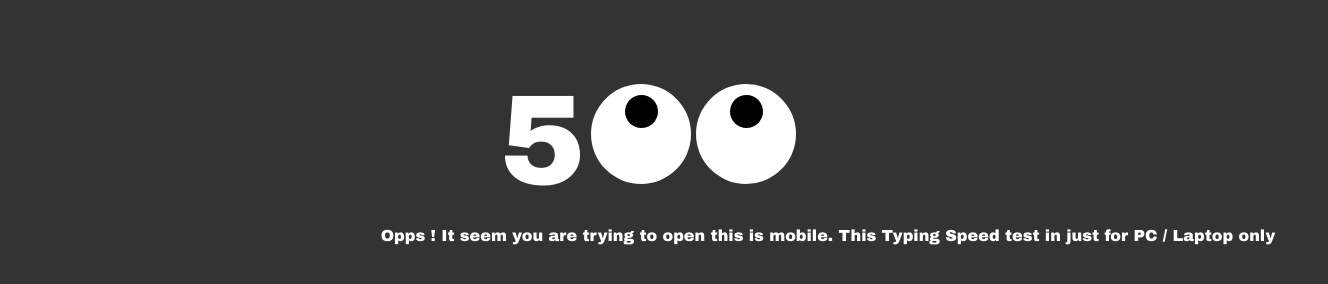
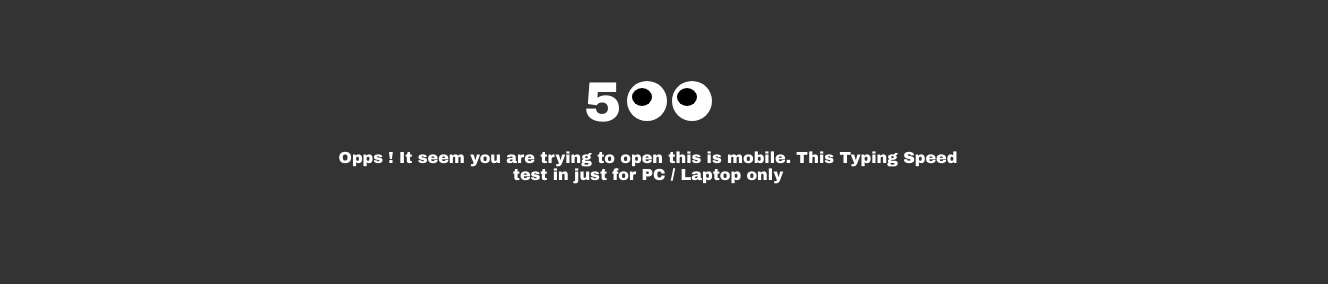
Before and after one commit to KrutarthChovatiya/typing-speed-test, a plain HTML site: page error.html in a window 1280 px wide. Shown: the whole page, 1328 px wide, since content can reach past the window. Drawn offline with Linux system fonts and the light colour scheme.

Commit message:
Add files via upload

```diff
--- a/error.html
+++ b/error.html
@@ -8,6 +8,7 @@
         <style>
             body{
                 background-color: rgb(51, 51, 51);
+                font-weight: 400;
             }
             .full-screen {
             background-color: rgb(51, 51, 51);
@@ -26,37 +27,34 @@
             }
 
             .error-num {
-            font-size: 8em;
+            font-size: 3.5em;
             }
 
             .eye {
             background: #fff;
             border-radius: 50%;
             display: inline-block;
-            height: 100px;
+            height: 40px;
             position: relative;
-            width: 100px;
+            width: 40px;
             }
-            .eye::after {
+            .eye::after
+            {
                 background: #000;
                 border-radius: 50%;
-                bottom: 56.1px;
+                bottom: 15px;
                 content: ' ';
-                height: 33px;
+                height: 18px;
                 position: absolute;
-                right: 33px;
-                width: 33px;
+                right: 15px;
+                width: 20px;
+                margin-top: 1000px;
             }
             .italic {
             font-style: italic;
             }
 
-            p {
-            margin-bottom: 4em;
-            font-style:none;
-            width: 1000px;
-            text-align:center;
-            }
+
         </style>
     </head>
 
```
